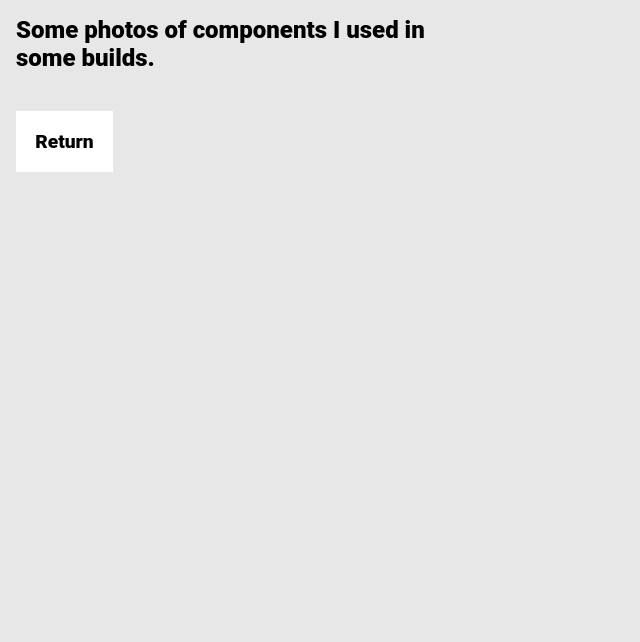
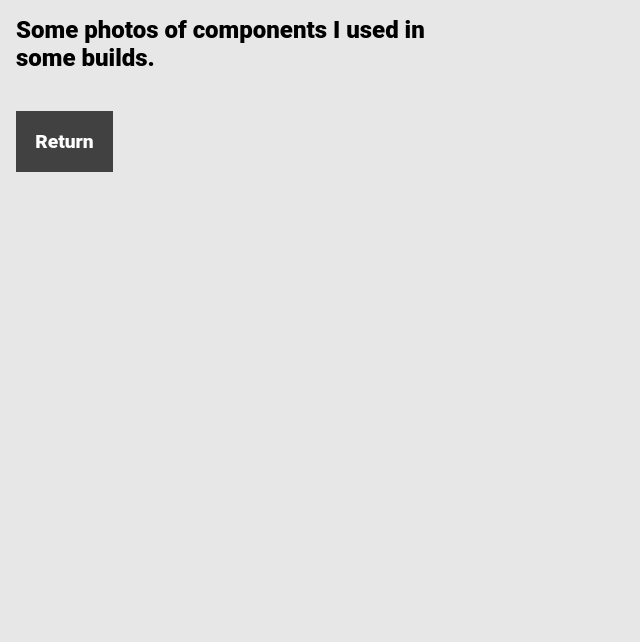
Before and after one commit to LeandroVignoni/intro-transitions-animations, a website: page services.html in a window 1536 px wide. Shown: the part 172-814 px from the top of the page, without its empty margins (0-640 px from the left). Drawn offline with nearby package versions, Linux system fonts and the light colour scheme.

Commit message:
li color

```diff
--- a/css/main.scss
+++ b/css/main.scss
@@ -44,10 +44,10 @@ text {
   position: absolute;
   padding: 0.5em;
   font-size: 1.2em;
-  background: white;
+  background: rgb(65, 65, 65);
   margin-top: 2em;
+  color: white;
 }
-
 
 img {
   width: 90%;
@@ -69,7 +69,7 @@ ul.transition {
 
 ul.transition li {
   transform: scaleY(0);
-  background: white;
+  background: lightgray;
   width: 20%;
 }
 
@@ -123,24 +123,25 @@ main {
   .cta {
     padding: 1em;
     margin: 2em 5em 5em 0;
-    background: white;
+    background: rgb(65, 65, 65);
+    color: white;
     position: block;
     // z-index: 21 !important;
     text-align: center;
     animation-fill-mode: initial;
     // padding: 2em 2em 2em 0;
-
   }
 }
 
 @media (min-width: 1400px) {
   .cta {
     padding: 1em;
-    background: white;
+    background: rgb(65, 65, 65);
     position: absolute;
     // z-index: 21 !important;
     text-align: center;
     animation-fill-mode: initial;
+    color: white;
   }
   // .left {
   //   padding-right: 10em;
@@ -166,7 +167,6 @@ main {
     max-width: 500px;
     object-fit: contain;
     padding: 5px;
-
   }
 
   .img3 {
@@ -191,7 +191,6 @@ main {
     max-width: 450px;
     object-fit: contain;
     padding: 5px;
-
   }
 
   .img3 {
@@ -201,7 +200,6 @@ main {
     max-width: 450px;
     object-fit: contain;
     padding: 5px;
-
   }
 }
 
```
Also changed, not shown: index.html (+2 -2 lines), css/main.css.
